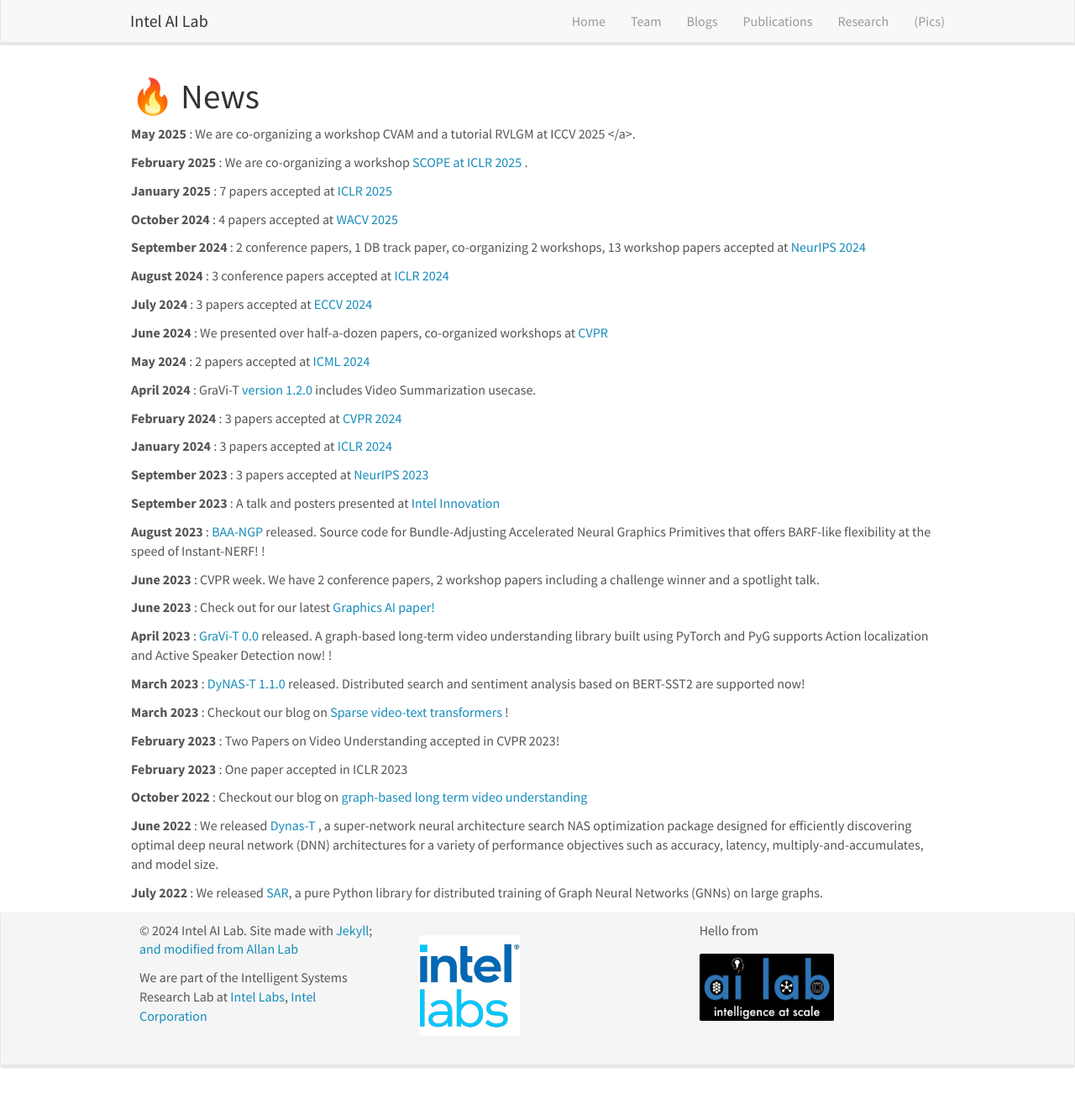
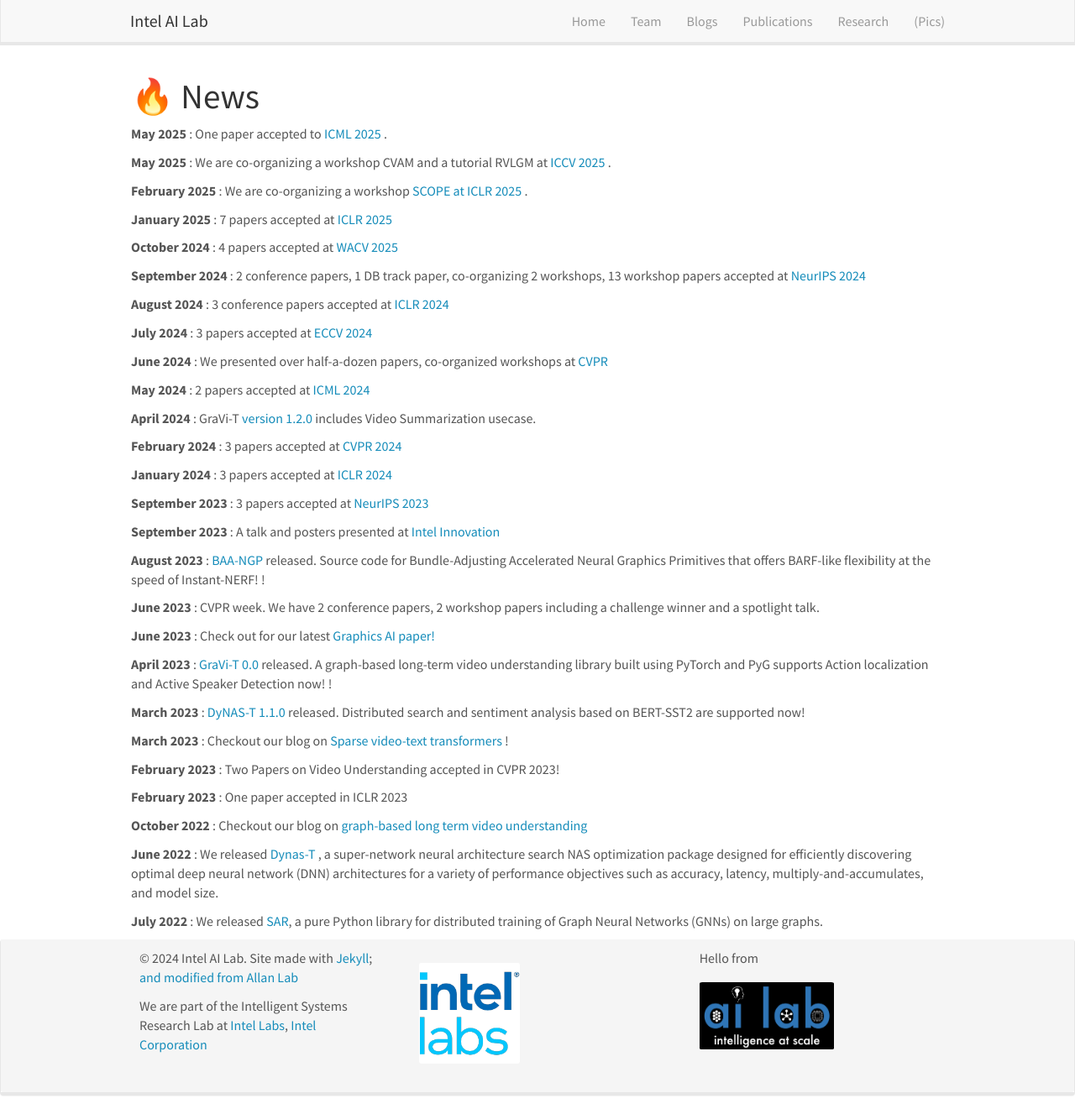
Before and after one commit to intelailabpage/intelailabpage.github.io, a Jekyll site: the page built from _pages/allnews.md, in a window 1280 px wide and 1327 px high. Shown: the whole window at 84% size. Built offline with Jekyll 4.4.1, drawn with Linux system fonts in a browser that asks for light colours; nearby versions of some CDN libraries.

Commit message:
Update news.yml

```diff
--- a/_data/news.yml
+++ b/_data/news.yml
@@ -1,5 +1,8 @@
 - date: May 2025
-  headline: We are co-organizing a workshop CVAM and a tutorial RVLGM at ICCV 2025 </a>.
+  headline: One paper accepted to <a href="https://icml.cc/"> ICML 2025 </a>.
+
+- date: May 2025
+  headline: We are co-organizing a workshop CVAM and a tutorial RVLGM at <a href="https://iccv.thecvf.com/"> ICCV 2025 </a>.
 
 - date: February 2025
   headline: We are co-organizing a workshop <a href="https://scope-workshop.github.io/"> SCOPE at ICLR 2025 </a>.
```
